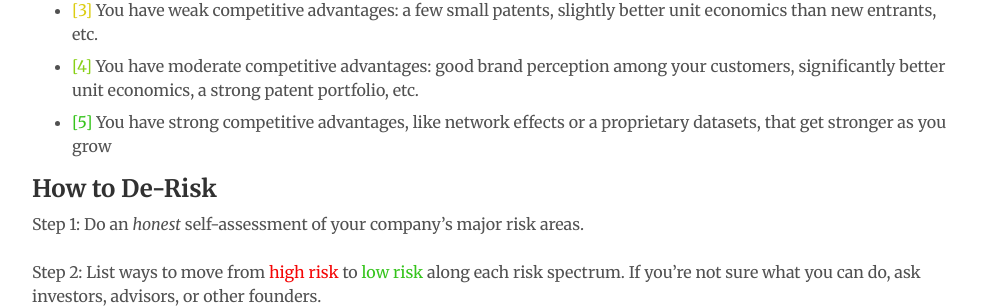
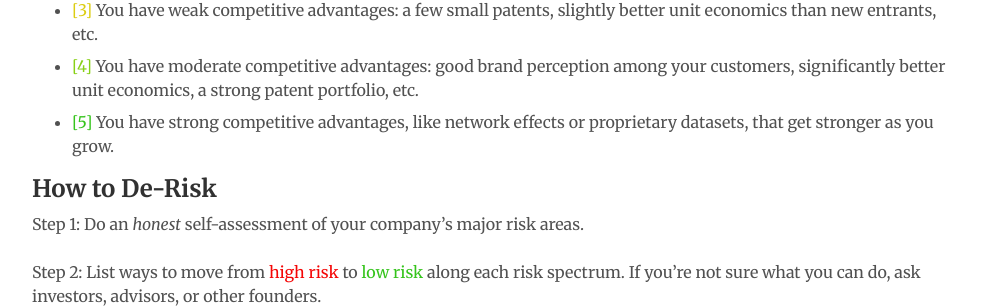
Before and after one commit to codingvc/codingvc, a Jekyll site: the page built from _posts/2016-10-27-how-to-de-risk-a-startup.markdown, in a window 1280 px wide and 900 px high, scrolled down 4540 px. Shown: the part 148-456 px from the top of the window, without its empty margins (144-1134 px from the left). Built offline with Jekyll 4.4.1, drawn with Linux system fonts in a browser that asks for light colours; nearby versions of some CDN libraries; comment, search, counter and statistics services are not loaded; some of the changed text lies outside the part shown.

Commit message:
fixing typs

```diff
--- a/_posts/2016-10-27-how-to-de-risk-a-startup.markdown
+++ b/_posts/2016-10-27-how-to-de-risk-a-startup.markdown
@@ -112,7 +112,7 @@ Goal: prove that your team can sell the product effectively.
 * <span style="color: #dccd12">[3]</span> You've done a lot of sales work that's similar to what you'll be doing at your startup.
 * <span style="color: #dccd12">[3]</span> You've built and led successful sales teams in the past.
 * <span style="color: #88d017">[4]</span> You have a strong, experienced sales team.
-* <span style="color: #35c41c">[5]</span> You're successfully selling you product at a good price and with reasonable sales cycles.
+* <span style="color: #35c41c">[5]</span> You're successfully selling your product at a good price and with reasonable sales cycles.
 
 ### <a name="market-risk"></a>6. Market Risk
 Goal: prove that if you execute well, you can make enough money to become a huge company (e.g. $1b+ exit potential).
@@ -154,7 +154,7 @@ Goal: prove that as you become successful and other companies try to copy you, y
 * <span style="color: #e8720c">[2]</span> You don't have a real competitive advantage, but at least you're the first mover.
 * <span style="color: #dccd12">[3]</span> You have weak competitive advantages: a few small patents, slightly better unit economics than new entrants, etc.
 * <span style="color: #88d017">[4]</span> You have moderate competitive advantages: good brand perception among your customers, significantly better unit economics, a strong patent portfolio, etc.
-* <span style="color: #35c41c">[5]</span> You have strong competitive advantages, like network effects or a proprietary datasets, that get stronger as you grow
+* <span style="color: #35c41c">[5]</span> You have strong competitive advantages, like network effects or proprietary datasets, that get stronger as you grow.
 
 ## <a name="how-to"></a>How to De-Risk
 
```
